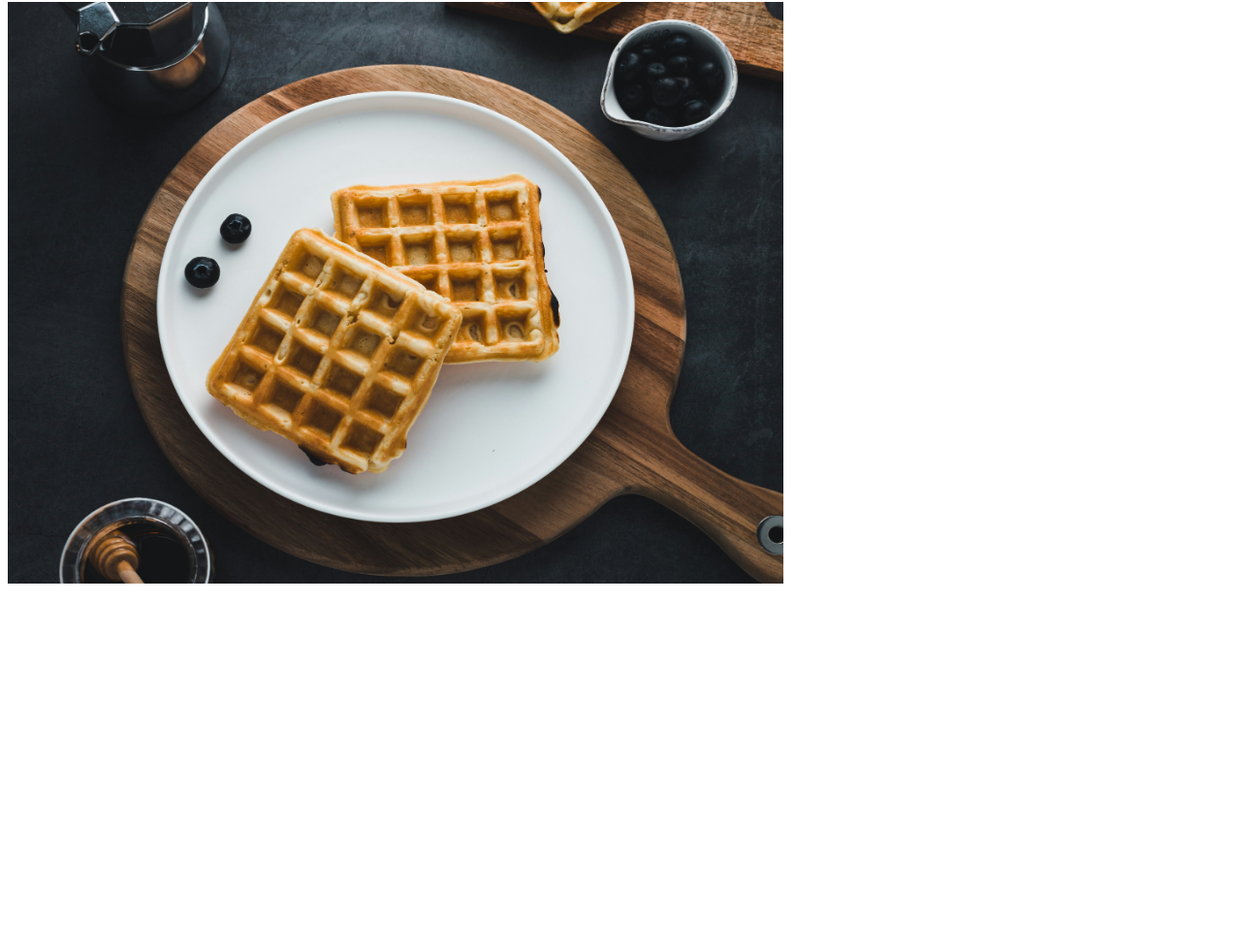
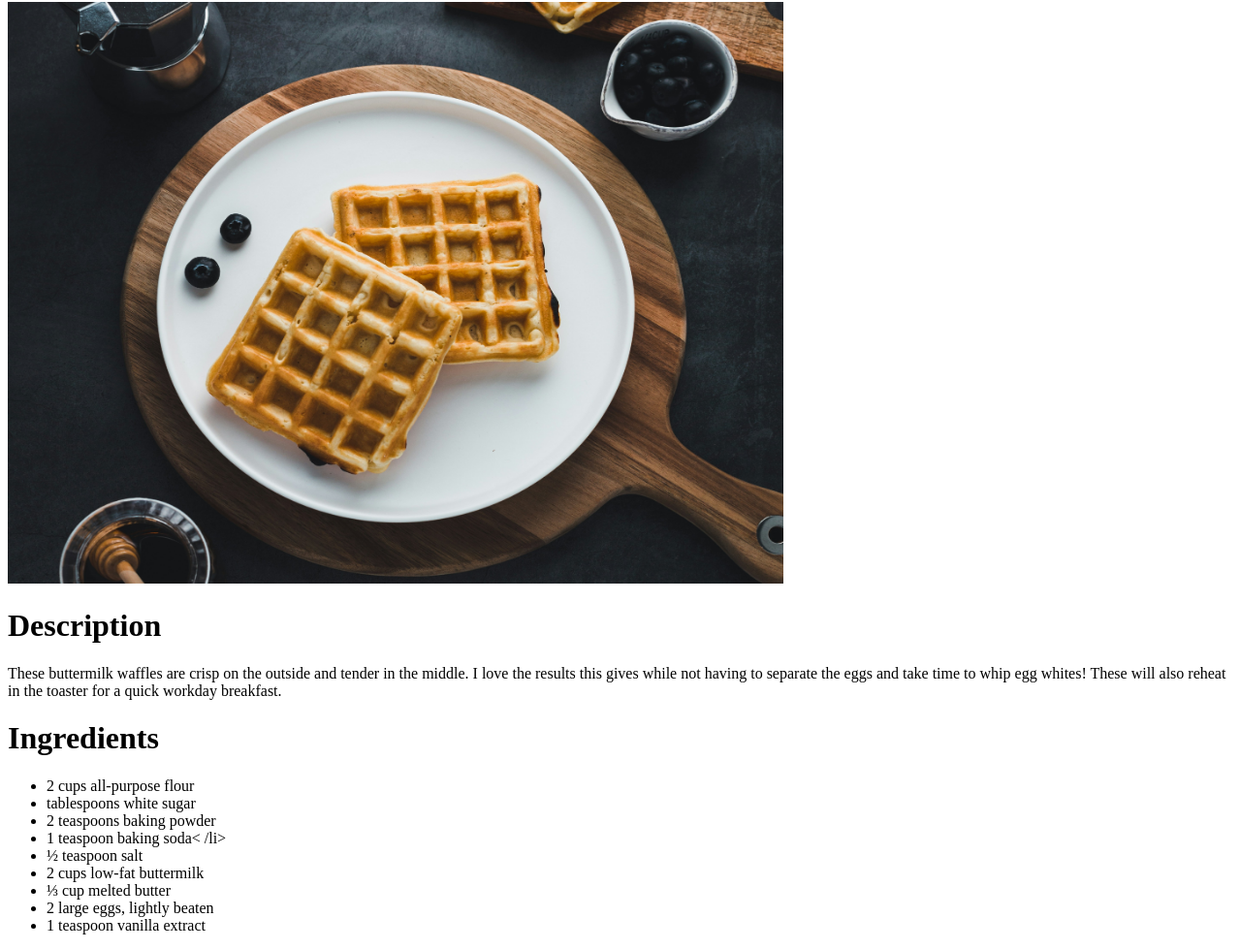
Before and after one commit to Baigherat/odin-recipes, a plain HTML site: page recipes/waffles.html in a window 1280 px wide. Shown: the part 78-1058 px from the top of the page at 97% size. Before the commit the page ends 800 px from the top, so only its background shows below. Drawn offline with Linux system fonts and the light colour scheme.

Commit message:
Added a brief desciption and ingredients for the recipe

```diff
--- a/recipes/waffles.html
+++ b/recipes/waffles.html
@@ -1,12 +1,40 @@
 <!DOCTYPE html>
 <html lang="en">
+
 <head>
     <meta charset="UTF-8">
     <meta name="viewport" content="width=device-width, initial-scale=1.0">
     <title>Document</title>
 </head>
+
 <body>
     <h1>Waffles</h1>
     <img src="../images/waffle.jpg" alt="This is the image of a waffle" height="600" width="800">
+    <h1>Description</h1>
+    <p>These buttermilk waffles are crisp on the outside and tender in the middle. I love the results this gives while
+        not having to separate the eggs and take time to whip egg whites! These will also reheat in the toaster for a
+        quick workday breakfast.</p>
+    <h1>Ingredients</h1>
+    <ul>
+        <li>2 cups all-purpose flour</li>
+
+        <li> tablespoons white sugar </li>
+
+        <li> 2 teaspoons baking powder </li>
+
+        <li>  1 teaspoon baking soda< /li>
+
+        <li> ½ teaspoon salt </li>
+
+        <li> 2 cups low-fat buttermilk </li>
+
+        <li> ⅓ cup melted butter </li>
+
+        <li>  2 large eggs, lightly beaten </li>
+
+        <li> 1 teaspoon vanilla extract </li>
+    </ul>
+
 </body>
+
 </html>
```
